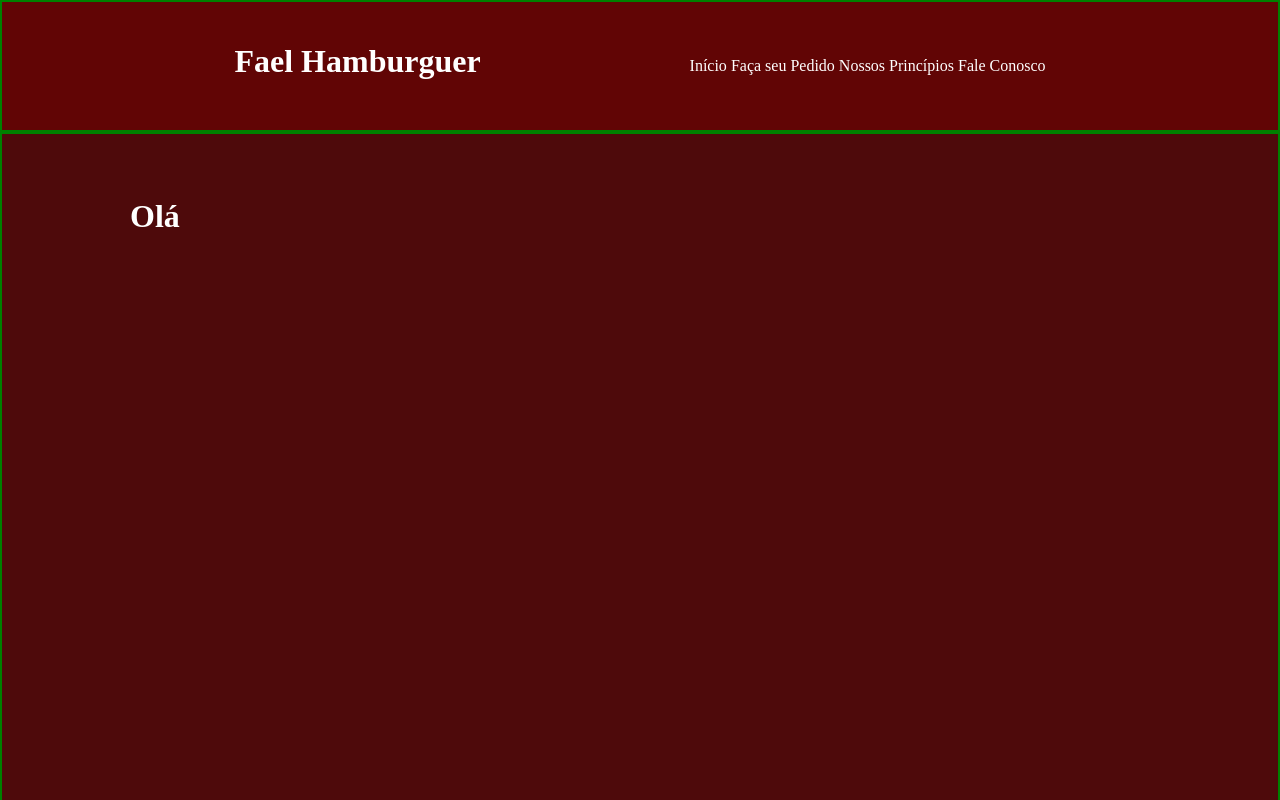
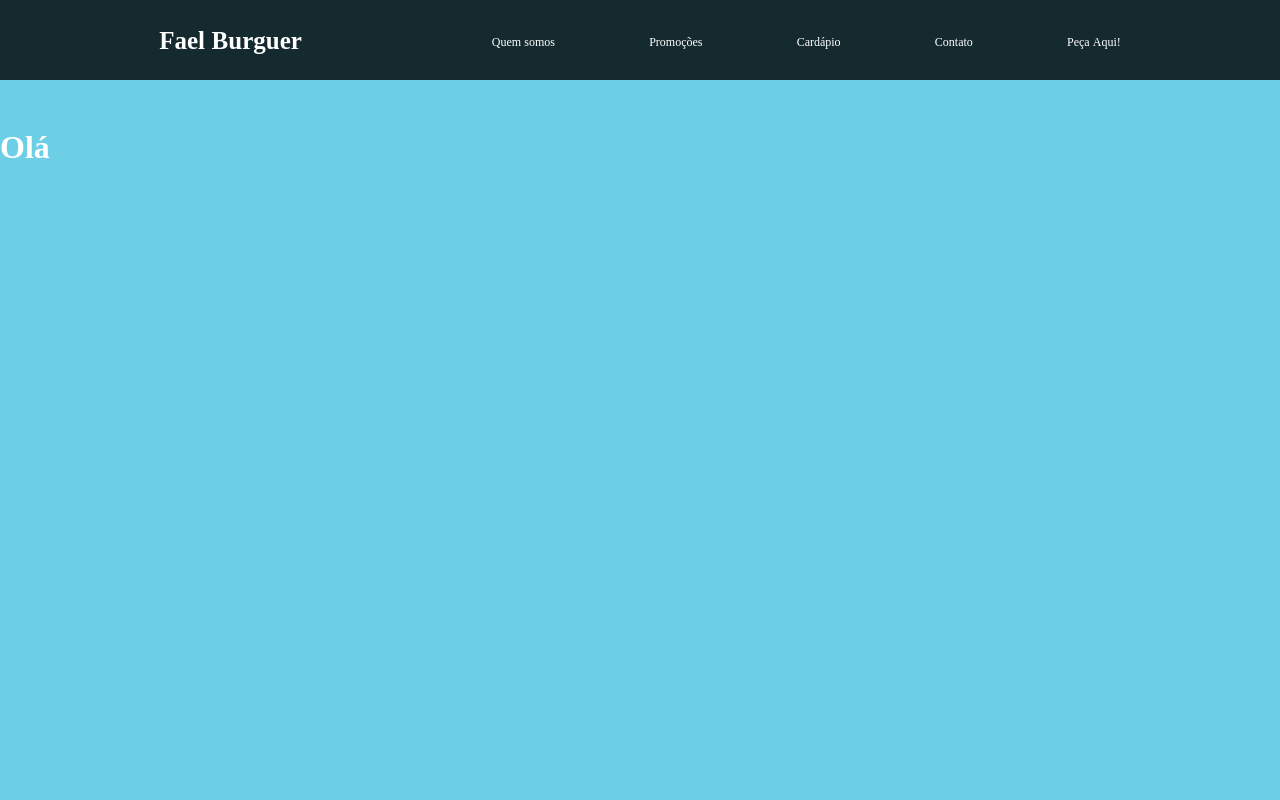
Before and after one commit to Daiene/e-commerce, a plain HTML site: page index.html in a window 1280 px wide. Shown: the top 800 px of the page. Drawn offline with Linux system fonts and the light colour scheme.

Commit message:
Arrumando o Header

```diff
--- a/assets/css/style.css
+++ b/assets/css/style.css
@@ -1,40 +1,60 @@
+@import url('https://fonts.googleapis.com/css2?family=Inter:wght@100;200;300;400;500;600;700;800;900&family=Lato:wght@100;300;400&family=Noto+Serif+Lao:wght@300&display=swap');
+
 * {
     padding: 0;
     margin: 0;
     box-sizing: border-box;
+    font-family: 'Noto Serif Lao', serif;
     color: white;
 }
 
-header, footer{
-    height: 15vh;
-    background-color: rgba(97,5,5,255);
+header {
+    position: fixed;
+    top: 0;
+    width: 100%;
+    height: 10vh;
+    background-color: rgba(0, 0, 0, 0.8);
+    padding: 2% 10%;
 }
 
 main {
-    height: 90vh;
-    background-color: rgba(78,10,11,255)
-}
-
-header, main, footer {
-    border: 2px solid green;
-    padding: 5% 10%;
+    height: 100vh;
+    background-color: rgb(108, 207, 229);
+    padding-top: 15vh;
 }
 
 .header {
+    position: fixed;
+    top: 0;
+    left: 0;
+    width: 100%;
+    height: 10vh;
     display: flex;
+    justify-content: center;
     align-items: center;
-    height: 100%;
-    justify-content: space-around;
 }
 
-.header h1, a {
-    padding-bottom: 10px;
+.header h1 {
+    padding-right: 100px;
+    font-size: 25px;
+}
+
+.header nav {
+    right: 0;
+}
+
+.header > .opcoes > nav {
 }
 
 .header a {
     text-decoration: none;
+    margin-left: 90px;
+    font-size: 12px;
 }
 
 .header a:hover {
-    border-bottom: 2px solid rgb(255, 157, 0);
+    transition: 0.5s;
+    padding-bottom: 5px;
+    color: rgb(193, 181, 7);
+    border-bottom: 5px solid rgb(193, 181, 7);
 }
--- a/assets/js/index.js
+++ b/assets/js/index.js
@@ -4,12 +4,17 @@ const main = document.querySelector("main");
 
 header.insertAdjacentHTML("beforeend", `
     <div class="header">
-        <h1>Fael Hamburguer</h1>
+        <h1>Fael Burguer</h1>
         <div class="opcoes">
-            <a href="">Início</a>
-            <a href="">Faça seu Pedido</a>
-            <a href="">Nossos Princípios</a>
-            <a href="">Fale Conosco</a>
+            <nav>
+                <ul>
+                    <a href="">Quem somos</a>
+                    <a href="">Promoções</a>
+                    <a href="">Cardápio</a>
+                    <a href="">Contato</a>
+                    <a href="">Peça Aqui!</a>
+                </ul>
+            </nav>
         </div>
     </div>
 `)
--- a/index.html
+++ b/index.html
@@ -9,7 +9,7 @@
 
     <script src="assets/js/index.js" defer></script>
 
-    <title>Document</title>
+    <title>Fael Burguer</title>
 </head>
 <body>
     <header></header>
```
